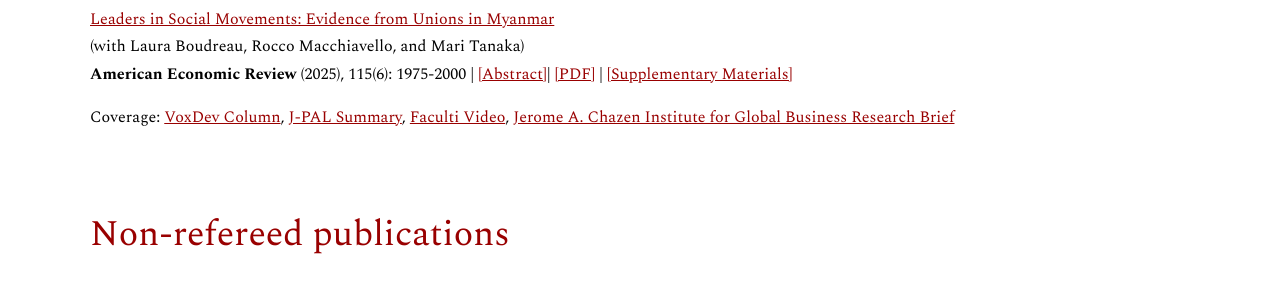
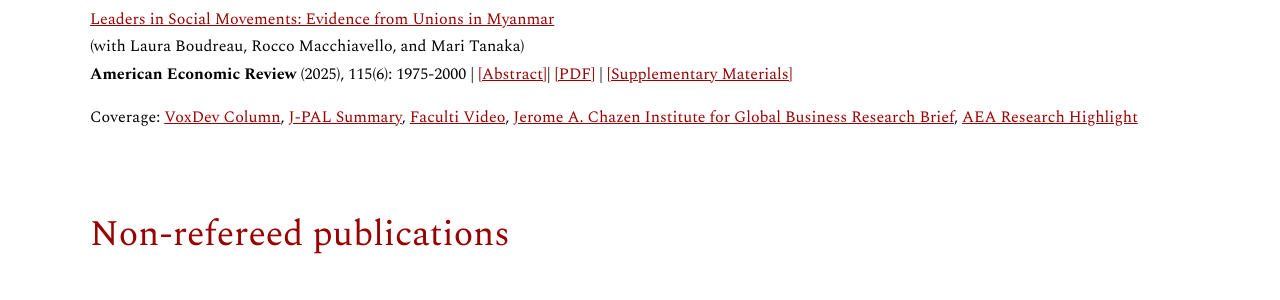
Before and after one commit to virginiaminni/virginiaminni.github.io, a Jekyll site: the page built from research.md, in a window 1280 px wide. Shown: the part 1156-1456 px from the top of the page. Built offline with Jekyll 4.4.1, drawn with Linux system fonts in a browser that asks for light colours.

Commit message:
Update research.md

```diff
--- a/research.md
+++ b/research.md
@@ -54,7 +54,7 @@ Coverage:
 (with Laura Boudreau, Rocco Macchiavello, and Mari Tanaka)
 **American Economic Review** (2025), 115(6): 1975-2000 | <a href="#" class="toggle-abstract" data-target="abstract-2" style="text-decoration: underline; color: #990000;">[Abstract]</a>| <a href="/assets/files/BMMT_UnionLeaders.pdf" target="_blank" rel="noopener noreferrer">[PDF]</a> | <a href="/assets/files/BMMT_UnionLeaders_SupMat.pdf" target="_blank" rel="noopener noreferrer">[Supplementary Materials]</a>
 
-Coverage:  <a href="https://voxdev.org/topic/institutions-political-economy/who-leads-unions-and-how-do-they-lead-evidence-myanmar" target="_blank" rel="noopener noreferrer">VoxDev Column</a>, <a href="https://www.povertyactionlab.org/evaluation/union-leaders-and-factory-workers-collective-action-myanmar" target="_blank" rel="noopener noreferrer">J-PAL Summary</a>, <a href="https://faculti.net/union-leaders-experimental-evidence-from-myanmar/" target="_blank" rel="noopener noreferrer">Faculti Video</a>, <a href="https://business.columbia.edu/research-brief/research-brief/psychology-labor-leaders" target="_blank" rel="noopener noreferrer">Jerome A. Chazen Institute for Global Business Research Brief</a>
+Coverage:  <a href="https://voxdev.org/topic/institutions-political-economy/who-leads-unions-and-how-do-they-lead-evidence-myanmar" target="_blank" rel="noopener noreferrer">VoxDev Column</a>, <a href="https://www.povertyactionlab.org/evaluation/union-leaders-and-factory-workers-collective-action-myanmar" target="_blank" rel="noopener noreferrer">J-PAL Summary</a>, <a href="https://faculti.net/union-leaders-experimental-evidence-from-myanmar/" target="_blank" rel="noopener noreferrer">Faculti Video</a>, <a href="https://business.columbia.edu/research-brief/research-brief/psychology-labor-leaders" target="_blank" rel="noopener noreferrer">Jerome A. Chazen Institute for Global Business Research Brief</a>, <a href="https://www.aeaweb.org/research/leaders-social-movements-myanmar" target="_blank" rel="noopener noreferrer">AEA Research Highlight</a>
 
 <div id="abstract-2" style="display: none; margin-top: 10px;">
 <em>Abstract:</em>  Social movements are catalysts for crucial institutional changes. To succeed, they must coordinate members’ views (consensus building) and actions (mobilization). We study union leaders within Myanmar’s burgeoning labor movement. Union leaders are positively selected on both personality traits that enable them to influence others and ability but earn lower wages. In group discussions about workers' views on an upcoming national minimum wage negotiation, randomly embedded leaders build consensus around the union’s preferred policy. In an experiment that mimics individual decision-making in a collective action set-up, leaders increase mobilization through coordination. Leaders empower social movements by building consensus that encourages mobilization.
```
